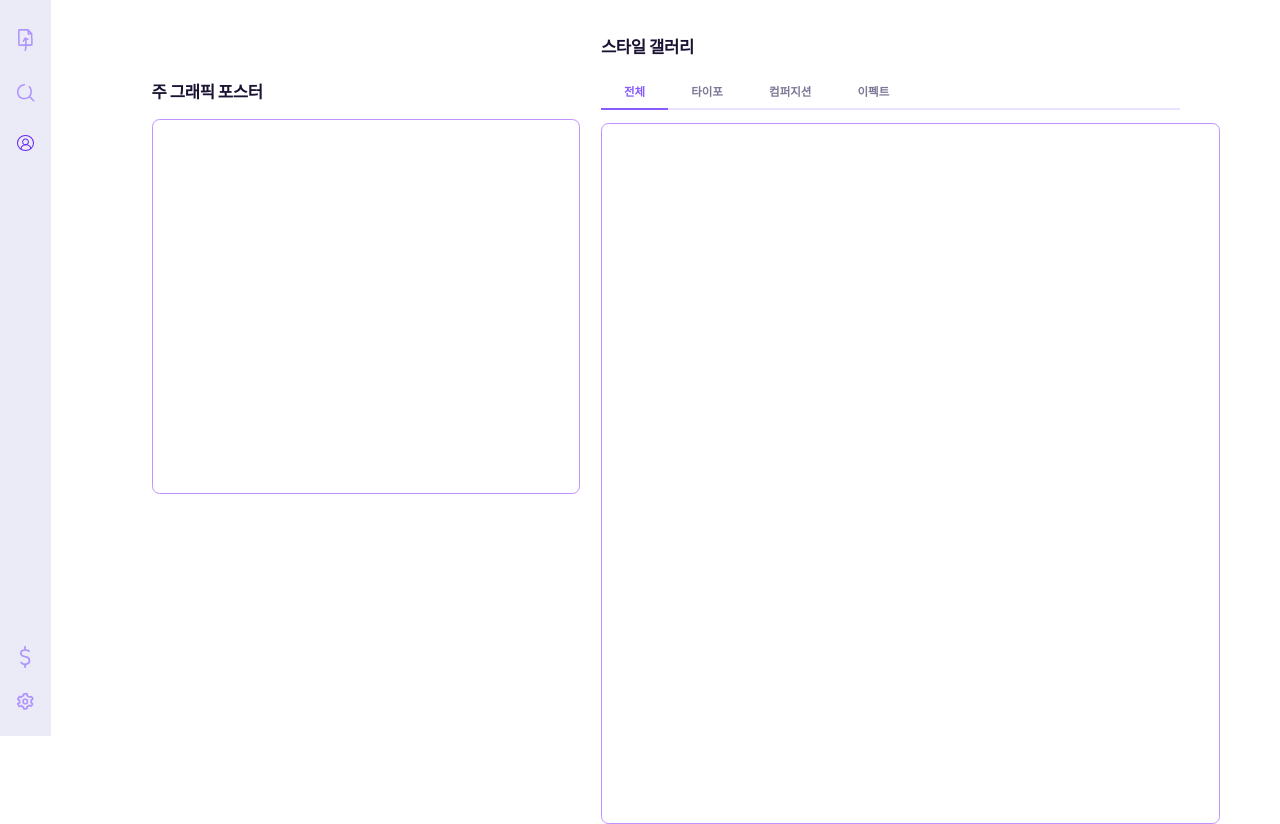
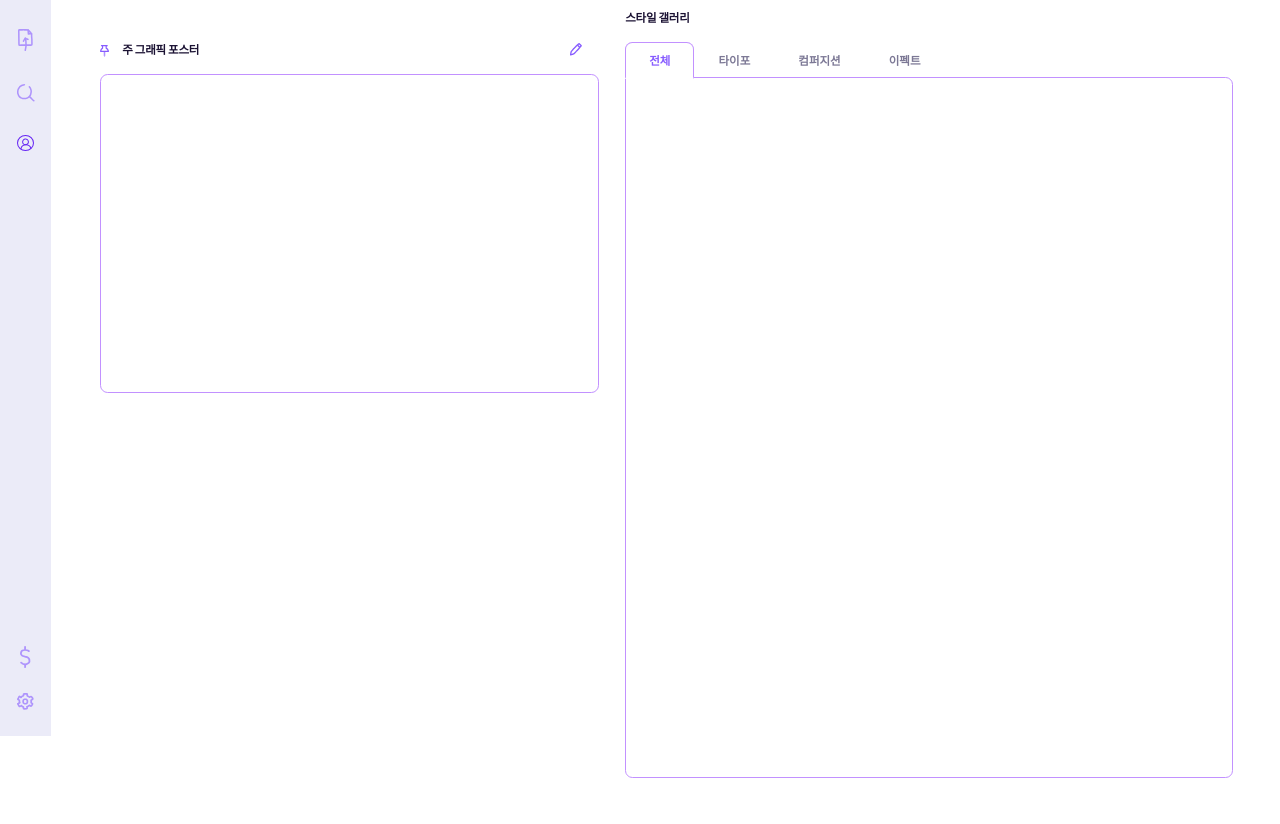
Before and after one commit to Siegfriex/dysapp, a website with bundled scripts: page packages/frontend/mypage.html in a window 1280 px wide. Shown: the part 64-888 px from the top of the page. After the commit the page ends 842 px from the top, so only its background shows below. Built offline with nearby package versions, Linux system fonts and the light colour scheme; no server answers; a web font is replaced by a local one.

Commit message:
feat: Improve mypage UI layout and add edit/pin icons
- Add portfolio edit and pin icons (edit.svg, pin.svg)
- Optimize layout spacing and padding (left column 38.49% -> 45.49%)
- Reduce font sizes for modern, compact UI
- Add tab-style gallery navigation with visual connection
- Add profile avatar shadow effect (purple glow)
- Optimize bento grid spacing and empty state styling

UI Changes:
- Profile card: 23.96vw -> 20.96vw (more compact)
- Main padding: 7.84vw -> 5.84vw/6.84vw/3.84vw (optimized)
- Typography: Medium -> Small across the board
- Gallery tabs: Flat -> 3D tab style with borders

Reviewed-by: AI Agent
Status: Verified, Linter passed, Backend integrity maintained

```diff
--- a/packages/frontend/mypage.html
+++ b/packages/frontend/mypage.html
@@ -78,7 +78,11 @@
                     <!-- 주 포스터 섹션: 주요 분석 결과를 Bento Grid 형태로 표시 -->
                     <!-- mypage.js의 renderBentoGrid() 함수가 내용 생성 -->
                     <section class="portfolio-section">
-                        <h3 class="portfolio-title">주 그래픽 포스터</h3>
+                        <div class="portfolio-titwrap">
+                            <img src="./img/pin.svg" alt="" class="portfolio-fixpin">
+                            <h3 class="portfolio-title">주 그래픽 포스터</h3>
+                            <button class="portfolio-edit"><img src="./img/edit.svg" alt="" class="portfolio-editimg"></button>
+                        </div>
                         <div class="bento-grid"></div>
                     </section>
                 </aside>
--- a/packages/frontend/scripts/mypage.js
+++ b/packages/frontend/scripts/mypage.js
@@ -774,7 +774,7 @@ const mypageStyles = `
 .mypage_main {
   width: 100%; /* .wrap이 이미 margin-left를 가지고 있으므로 100% 사용 */
   min-height: 100vh;
-  padding: 7.84vw 7.84vw 0 7.84vw; /* SVG: y=150.5 -> 150.5/1920 = 7.84vw */
+  padding: 5.84vw 6.84vw 0 3.84vw; /* SVG: y=150.5 -> 150.5/1920 = 7.84vw  -> 수정*/
   background: var(--background);
   margin-left: 0; /* .wrap의 margin-left 사용 */
   box-sizing: border-box;
@@ -791,17 +791,17 @@ const mypageStyles = `
 /* 2단 레이아웃 - SVG 정확한 비율 */
 .mypage-layout {
   display: flex;
-  gap: 4.19vw; /* SVG: 좌측 Bento Grid 끝 150.5+739=889.5px, 우측 Gallery Grid 첫 카드 시작 970px, 차이 80.5px -> 80.5/1920 = 4.19vw */
+  gap: 2.19vw; /* SVG: 좌측 Bento Grid 끝 150.5+739=889.5px, 우측 Gallery Grid 첫 카드 시작 970px, 차이 80.5px -> 80.5/1920 = 4.19vw */
   align-items: flex-start;
   margin-top: 0;
 }
 
 .left-column {
-  flex: 0 0 38.49%; /* SVG: 프로필 카드 460 + 포스터 739 = 1199px, 하지만 좌측은 약 610px -> 31.77vw, 여유있게 38.49% */
+  flex: 0 0 45.49%; /* SVG: 프로필 카드 460 + 포스터 739 = 1199px, 하지만 좌측은 약 610px -> 31.77vw, 여유있게 38.49% */
   display: flex;
   flex-direction: column;
-  gap: 3.51vw; /* SVG: 529.5-455.5 = 74px -> 3.85vw, 간격은 약 3.51vw */
-  max-width: 38.49vw; /* 최대 너비 제한 */
+  gap: 2.51vw; /* SVG: 529.5-455.5 = 74px -> 3.85vw, 간격은 약 3.51vw */
+  max-width: 45.49vw; /* 최대 너비 제한 */
 }
 
 .right-column {
@@ -819,10 +819,10 @@ const mypageStyles = `
 
 /* "나의 정보" 제목 - SVG: x=166.76, y=118.024 */
 .profile-section-title {
-  font-size: var(--text-medium);
+  font-size: var(--text-small);
   font-weight: 700;
   color: #875CFF; /* SVG: fill="#875CFF" */
-  margin: 0 0 1.54vw 0; /* SVG: y=118.024, 카드 y=150.5, 차이 32.476px -> 1.69vw */
+  margin: 0 0 1vw 0; /* SVG: y=118.024, 카드 y=150.5, 차이 32.476px -> 1.69vw */
   letter-spacing: -0.02em;
   line-height: var(--line-height-tight);
 }
@@ -830,8 +830,8 @@ const mypageStyles = `
 /* 프로필 카드 - SVG: x=150.5, y=150.5, width=460, height=305, rx=10.5 */
 .profile-card {
   position: relative;
-  width: 23.96vw; /* 460/1920 */
-  min-height: 15.89vw; /* 305/1920 (비율 유지) */
+  width: 20.96vw; /* 460/1920  23.96 ->20.96*/
+  min-height: 12.89vw; /* 305/1920 (비율 유지) */
   padding: 1.54vw; /* SVG: 아바타 offset 29.5px -> 1.54vw */
   background: white;
   border-radius: 0.547vw; /* 10.5/1920 */
@@ -869,6 +869,7 @@ const mypageStyles = `
   align-items: center;
   justify-content: center;
   position: relative;
+  box-shadow: 0 0vw 0.8vw #875cff6e;
 }
 
 .profile-image {
@@ -920,16 +921,16 @@ const mypageStyles = `
   flex: 1;
   display: flex;
   flex-direction: column;
-  gap: 0.5vw;
+  // gap: 0.5vw;
   justify-content: center;
   padding-top: 0;
 }
 
 .profile-name {
-  font-size: var(--text-large);
+  font-size: var(--text-small);
   font-weight: 700;
   color: var(--navy);
-  margin: 0 0 0.3vw 0;
+  margin: 0 0 0vw 0;
   letter-spacing: -0.02em;
   line-height: var(--line-height-tight);
 }
@@ -942,7 +943,7 @@ const mypageStyles = `
 }
 
 .profile-contact-item {
-  font-size: var(--text-small);
+  font-size: var(--text-tiny);
   color: #666;
   margin: 0;
   line-height: var(--line-height-base);
@@ -955,7 +956,7 @@ const mypageStyles = `
   color: white;
   font-size: var(--text-extra-small);
   font-weight: 600;
-  padding: 0.78vw 2.14vw; /* SVG: height=30 -> 1.56vw, width=82 -> 4.27vw, 패딩은 약간 조정 */
+  padding: 0.38vw 0.34vw; /* SVG: height=30 -> 1.56vw, width=82 -> 4.27vw, 패딩은 약간 조정 */
   border-radius: 0.208vw; /* 4/1920 */
   text-transform: uppercase;
   letter-spacing: 0.05em;
@@ -976,7 +977,7 @@ const mypageStyles = `
   padding: 0.5vw 1vw;
   border-radius: 0.5vw;
   margin-top: 0.5vw;
-  margin-left: 0.5vw;
+  // margin-left: 0.5vw;
 }
 
 .profile-privacy-badge svg {
@@ -993,13 +994,34 @@ const mypageStyles = `
   width: 100%;
 }
 
+.portfolio-titwrap{
+  margin-bottom: 1.2vw;
+  display: flex;
+  align-items: center;
+  flex-direction: row;
+  gap: 1vw;
+}
+
 .portfolio-title {
-  font-size: var(--text-medium);
+  font-size: var(--text-small);
   font-weight: 700;
   color: var(--navy);
-  margin-bottom: 1.2vw;
   letter-spacing: -0.02em;
   line-height: var(--line-height-tight);
+}
+
+.portfolio-edit {
+  margin-left: 28vw;
+  border: none;
+  background: none;
+}
+
+.portfolio-fixpin{
+  height: 0.9vw;
+}
+
+.portfolio-editimg{
+  width:0.9vw;
 }
 
 /* 주 그래픽 포스터 카드 - SVG: x=150.5, y=529.5, width=739, height=514, rx=11.5, stroke="#C291FF" */
@@ -1013,11 +1035,11 @@ const mypageStyles = `
     "main sub2";
   background: white;
   border-radius: 0.599vw; /* 11.5/1920 */
-  padding: 1.2vw;
+  // padding: 1.2vw;
   border: 1px solid #C291FF; /* SVG: stroke="#C291FF" */
   box-shadow: none;
   width: 100%; /* 부모 컨테이너에 맞춤 */
-  min-height: 26.77vw; /* 514/1920 (비율 유지) */
+  min-height: 24.77vw; /* 514/1920 (비율 유지) */
 }
 
 .bento-item {
@@ -1148,6 +1170,11 @@ const mypageStyles = `
   padding: 3vw;
   text-align: center;
   color: var(--purpleC);
+  margin:1vw;
+}
+
+.empty-portfolio p{
+  font-size:var(--text-small);
 }
 
 /* ============================================================================
@@ -1159,11 +1186,11 @@ const mypageStyles = `
 }
 
 .gallery-header {
-  margin-bottom: 1vw;
+  // margin-bottom: 1vw;
 }
 
 .gallery-title {
-  font-size: var(--text-medium);
+  font-size: var(--text-small);
   font-weight: 700;
   color: var(--navy);
   margin-bottom: 1.2vw;
@@ -1176,7 +1203,7 @@ const mypageStyles = `
   display: flex;
   gap: 0;
   background: transparent;
-  border-bottom: 2px solid var(--purpleGy);
+  border-bottom: 2px solid white;
   padding: 0;
   margin-bottom: 0;
 }
@@ -1184,7 +1211,8 @@ const mypageStyles = `
 .gallery-tab {
   padding: 0.7vw 1.8vw;
   background: transparent;
-  border: none;
+  // border: none;
+   border: 1px solid transparent;
   border-bottom: 2px solid transparent;
   color: var(--purpleC);
   font-size: var(--text-small);
@@ -1202,21 +1230,30 @@ const mypageStyles = `
 
 .gallery-tab.active {
   color: var(--purpleMain);
-  border-bottom-color: var(--purpleMain);
+  border-bottom-color: var(--background);
+  border-top-color: #C291FF;
+  border-left-color: #C291FF;
+  border-right-color: #C291FF;
+  border-top-left-radius:0.573vw;
+  border-top-right-radius:0.573vw;
   background: transparent;
 }
 
 /* 스타일 갤러리 컨테이너 - SVG: x=940, y=110, width=938, height=991 */
 .gallery-grid {
   background: white;
-  border-radius: 0.573vw; /* 11/1920 */
+  // border-radius: 0.573vw; /* 11/1920 */
   padding: 1.5vw;
   display: grid;
   grid-template-columns: repeat(3, 1fr);
   gap: 1.2vw;
   box-shadow: none;
   border: 1px solid #C291FF; /* SVG: Bento Grid와 동일한 색상 및 굵기 */
-  margin-top: 1vw;
+  // box-shadow: 0 0vw 0.2vw var(--purpleMain);
+  border-bottom-left-radius:0.573vw;
+  border-bottom-right-radius:0.573vw;
+  border-top-right-radius:0.573vw;
+  margin-top: -1.5px;
   min-height: 51.61vw; /* 991/1920 (비율 유지) */
   width: 100%; /* 부모 컨테이너에 맞춤 */
 }
```
Also changed, not shown: packages/frontend/img/edit.svg (added), packages/frontend/img/pin.svg (added).
